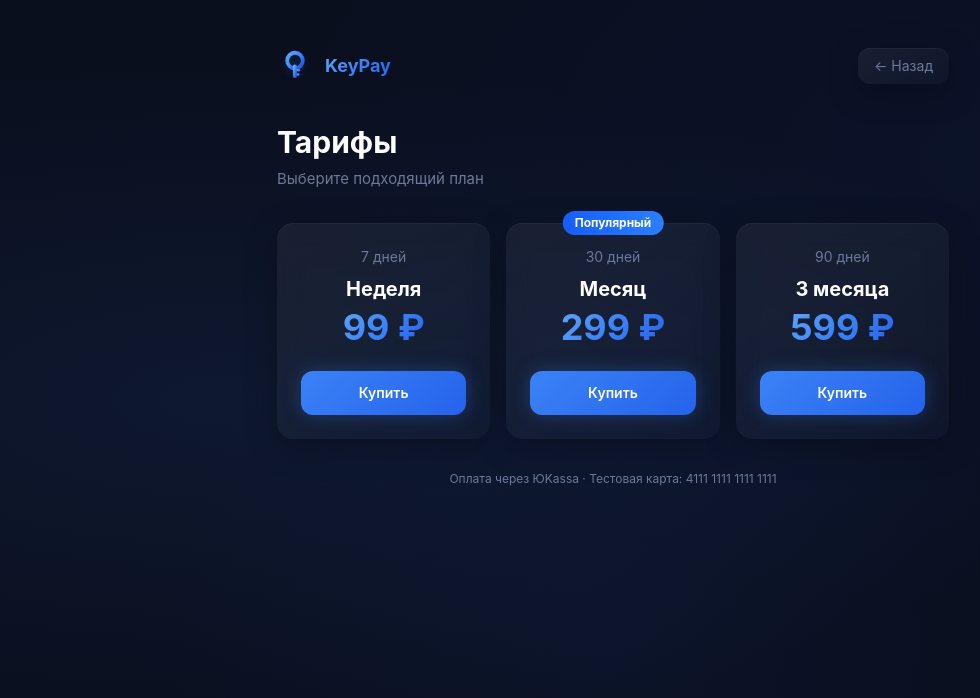
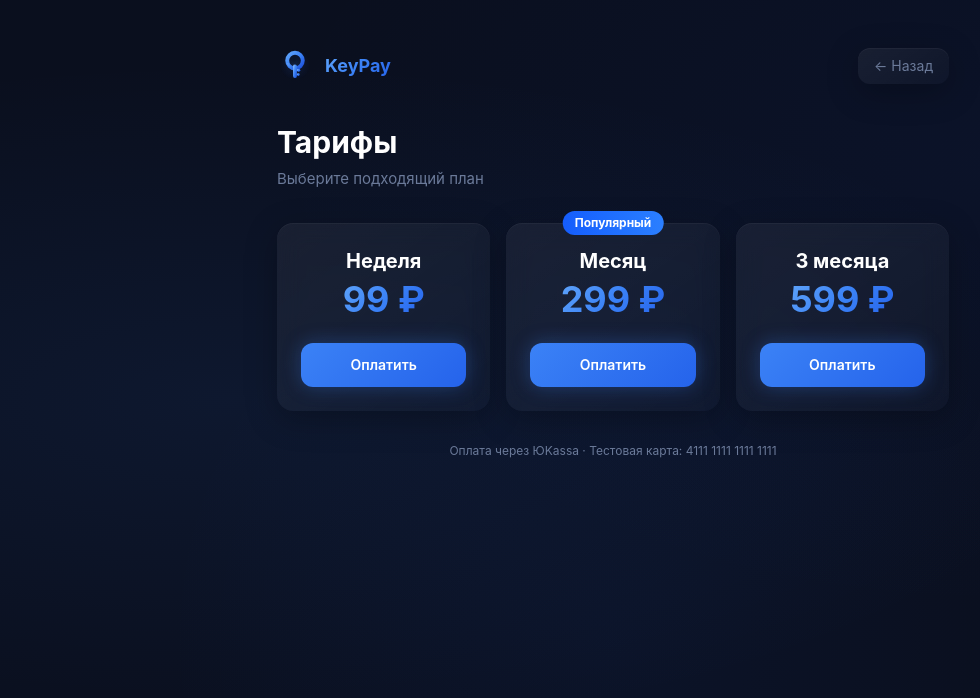
Before and after one commit to donsdesmages/vpn-browser, a Next.js app: page /plans in a window 1280 px wide. Shown: the top 698 px of the page, without its empty margins (27-1007 px from the left). Built offline with nearby package versions, Linux system fonts and the light colour scheme.

Commit message:
ui: remove duplicate days label, rename button to Оплатить

```diff
--- a/src/app/plans/page.tsx
+++ b/src/app/plans/page.tsx
@@ -84,7 +84,6 @@ export default function PlansPage() {
                 </div>
               )}
 
-              <div className="text-[#6b7a99] text-sm mb-2">{plan.desc}</div>
               <div className="text-white text-xl font-bold mb-1">{plan.label}</div>
               <div className="gradient-text text-4xl font-bold mb-6">
                 {plan.price} ₽
@@ -95,7 +94,7 @@ export default function PlansPage() {
                 disabled={loading !== null}
                 className="btn-primary w-full py-3 rounded-xl text-sm font-semibold disabled:opacity-60 disabled:cursor-not-allowed disabled:transform-none"
               >
-                {loading === plan.id ? "..." : "Купить"}
+                {loading === plan.id ? "..." : "Оплатить"}
               </button>
             </div>
           ))}
```
